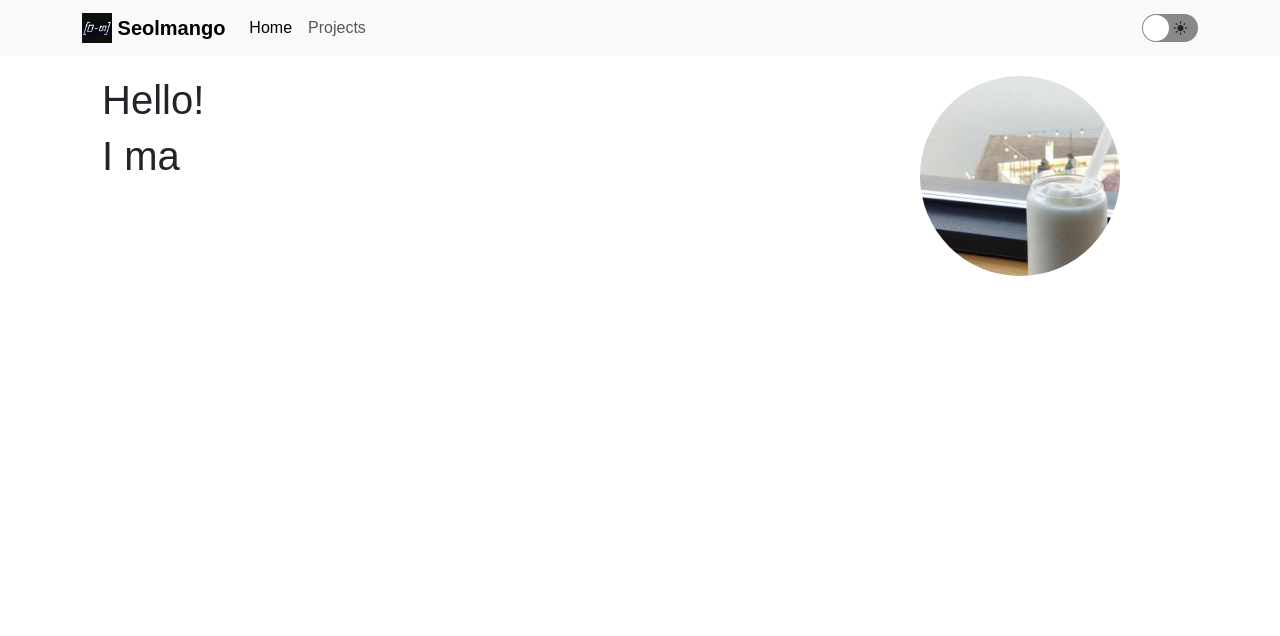
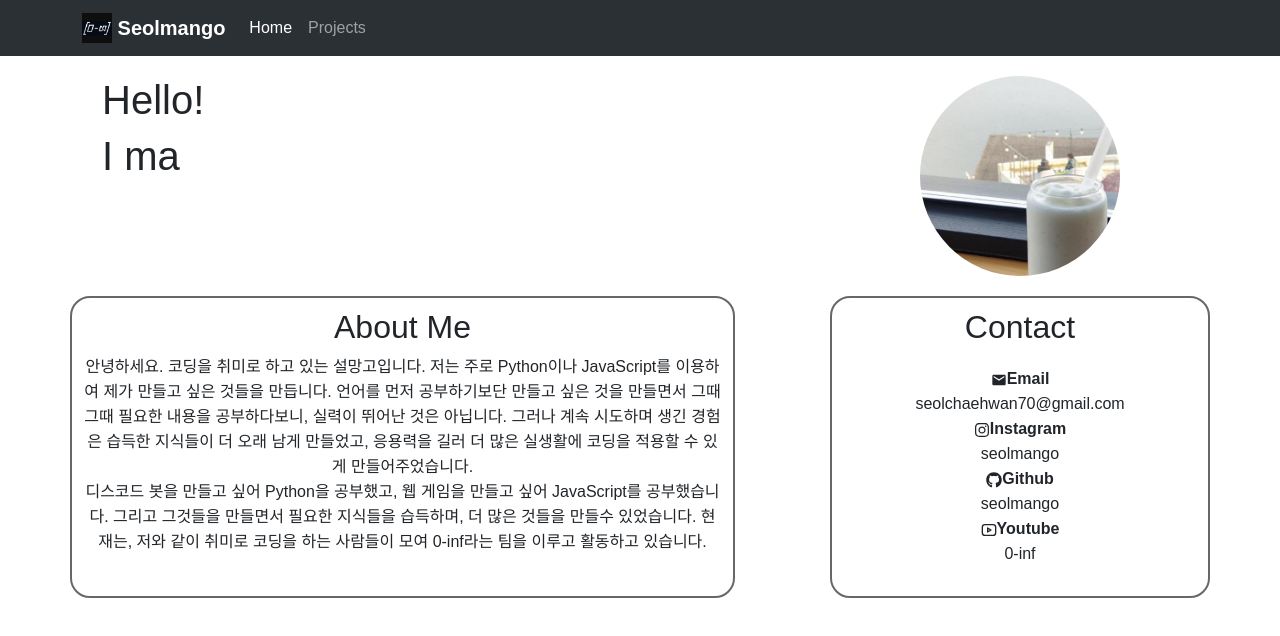
Before and after one commit to seolmango/seolmango.github.io, a React (Create React App) app: page / in a window 1280 px wide. Shown: the top 636 px of the page. Built offline with nearby package versions, Linux system fonts and the light colour scheme; a web font is replaced by a local one.

Commit message:
그냥 다크모드 변경 삭제

```diff
--- a/src/App.js
+++ b/src/App.js
@@ -4,41 +4,17 @@ import Main from "./pages/main";
 import Projects from "./pages/projects";
 import 'bootstrap/dist/css/bootstrap.min.css';
 import './main.css';
-import {createContext, useState} from "react";
-
-const get_user_theme = () => {
-    const user_theme = localStorage.getItem("theme");
-    if (user_theme) {
-        return user_theme;
-    } else {
-        if (!window.matchMedia) return "dark";
-        if (window.matchMedia("(prefers-color-scheme: dark)").matches) {
-            return "dark";
-        } else {
-            return "light";
-        }
-    }
-}
-export const ThemeContext = createContext(null);
 
 function App() {
-    const [theme, setTheme] = useState(get_user_theme());
-
-    const toggleTheme = () => {
-        setTheme(theme === "light" ? "dark" : "light")
-        localStorage.setItem("theme", theme === "light" ? "dark" : "light");
-    }
   return (
     <div className="App">
-        <ThemeContext.Provider value={{theme, toggleTheme}}>
-          <BrowserRouter>
-              <MyNavbar current={theme} toggle={toggleTheme}/>
-              <Routes>
-                  <Route path="/" element={<Main current={theme}/>} />
-                  <Route path="/projects" element={<Projects />} />
-              </Routes>
-          </BrowserRouter>
-        </ThemeContext.Provider>
+        <BrowserRouter>
+            <MyNavbar/>
+            <Routes>
+                <Route path="/" element={<Main/>} />
+                <Route path="/projects" element={<Projects />} />
+            </Routes>
+        </BrowserRouter>
     </div>
   );
 }
--- a/src/etc/navbar.js
+++ b/src/etc/navbar.js
@@ -2,26 +2,12 @@ import React from "react";
 import {Container, Navbar, Nav} from "react-bootstrap";
 import zerotoing from "../assets/zerotoing.png";
 import "./Navbar.css";
-import ReactSwitch from "react-switch";
-import {MdDarkMode, MdLightMode} from "react-icons/md";
 import {LinkContainer} from "react-router-bootstrap";
-
-const get_dark_icon = () => {
-    return (
-        <MdDarkMode className={"icons"}/>
-    )
-}
-
-const get_light_icon = () => {
-    return (
-        <MdLightMode className={"icons"}/>
-    )
-}
 
 const MyNavbar = (props) => {
     return (
       <div>
-        <Navbar className="bg-body-tertiary" data-bs-theme={props.current}>
+        <Navbar className="bg-body-tertiary" data-bs-theme="dark">
             <Container>
                 <Navbar.Brand href="/" className="title">
                     <img
@@ -43,7 +29,6 @@ const MyNavbar = (props) => {
                             <Nav.Link className={"normal"}>Projects</Nav.Link>
                         </LinkContainer>
                     </Nav>
-                    <ReactSwitch className={"switch-button"} onChange={props.toggle} checked={props.current === "dark"} checkedIcon={get_dark_icon()} uncheckedIcon={get_light_icon()} onColor={"#888"}/>
                 </Navbar.Collapse>
             </Container>
         </Navbar>
--- a/src/pages/main.css
+++ b/src/pages/main.css
@@ -18,13 +18,12 @@
     justify-content: center;
     align-items: center;
     flex-direction: column;
-    margin-top: 20px;
+    margin: 20px;
 }
 
 .hello-area {
-    margin-top: 20px;
     text-align: left;
-    margin-left: 20px;
+    margin: 20px;
 }
 
 .inline {
@@ -40,3 +39,35 @@
         opacity: 0;
     }
 }
+
+.description-area{
+    text-align: center;
+    border-radius: 20px;
+    border: #676767 2px solid;
+    margin-top: 20px;
+    margin-bottom: 20px;
+    padding: 10px;
+}
+
+.contact-area{
+    text-align: center;
+    border-radius: 20px;
+    border: #676767 2px solid;
+    margin-top: 20px;
+    margin-bottom: 20px;
+    padding: 10px;
+    word-break: break-all;
+}
+
+.des-con-con {
+    justify-content: space-between;
+}
+
+.contact-items {
+    display: flex;
+    justify-content: center;
+    align-items: center;
+    flex-direction: column;
+    margin-top: 20px;
+    margin-bottom: 20px;
+}
--- a/src/pages/main.js
+++ b/src/pages/main.js
@@ -2,6 +2,9 @@ import React from 'react';
 import "./main.css";
 import {Row, Col, Container} from "react-bootstrap";
 import profile from "../assets/myprofile.jpeg";
+import {MdEmail} from "react-icons/md";
+import {FaInstagram, FaGithub} from "react-icons/fa";
+import {TbBrandYoutube} from "react-icons/tb";
 
 const typing_text_list = [
     "I'm Seolmango!",
@@ -63,6 +66,53 @@ const Main = (props) => {
                   </div>
               </Col>
           </Row>
+          <Row className={"des-con-con"}>
+              <Col md={7} className={"description-area"}>
+                  <h2 className={"title"}>About Me</h2>
+                  <span className={"normal"}>안녕하세요. 코딩을 취미로 하고 있는 설망고입니다. </span>
+                  <span className={"normal"}>저는 주로 Python이나 JavaScript를 이용하여 제가 만들고 싶은 것들을 만듭니다. </span>
+                  <span className={"normal"}>언어를 먼저 공부하기보단 만들고 싶은 것을 만들면서 그때그때 필요한 내용을 공부하다보니, </span>
+                  <span className={"normal"}>실력이 뛰어난 것은 아닙니다. 그러나 계속 시도하며 생긴 경험은 습득한 지식들이 더 오래 남게 만들었고, </span>
+                  <span className={"normal"}>응용력을 길러 더 많은 실생활에 코딩을 적용할 수 있게 만들어주었습니다.</span>
+                  <br/>
+                  <span className={"normal"}>디스코드 봇을 만들고 싶어 Python을 공부했고, 웹 게임을 만들고 싶어 JavaScript를 공부했습니다. </span>
+                  <span className={"normal"}>그리고 그것들을 만들면서 필요한 지식들을 습득하며, 더 많은 것들을 만들수 있었습니다. </span>
+                  <span className={"normal"}>현재는, 저와 같이 취미로 코딩을 하는 사람들이 모여 0-inf라는 팀을 이루고 활동하고 있습니다. </span>
+              </Col>
+              <Col md={4} className={"contact-area"}>
+                  <h2 className={"title"}>Contact</h2>
+                  <div className={"contact-items"}>
+                      <div onClick={function () {
+                          window.open("mailto:seolchaehwan70@gmail.com");
+                      }}>
+                          <b><span className={"normal"}><MdEmail/>Email</span></b>
+                          <br/>
+                          <span className={"normal"}>seolchaehwan70@gmail.com</span>
+                      </div>
+                      <div onClick={function () {
+                          window.open("https://www.instagram.com/seolmango/");
+                      }}>
+                          <b><span className={"normal"}><FaInstagram/>Instagram</span></b>
+                          <br/>
+                          <span className={"normal"}>seolmango</span>
+                      </div>
+                      <div onClick={function () {
+                          window.open("https://github.com/seolmango");
+                      }}>
+                          <b><span className={"normal"}><FaGithub/>Github</span></b>
+                          <br/>
+                          <span className={"normal"}>seolmango</span>
+                      </div>
+                      <div onClick={function () {
+                          window.open("https://youtube.com/@zerotoinf?si=lW00UmppmJLUmVeo");
+                      }}>
+                          <b><span className={"normal"}><TbBrandYoutube/>Youtube</span></b>
+                          <br/>
+                          <span className={"normal"}>0-inf</span>
+                      </div>
+                  </div>
+              </Col>
+          </Row>
       </Container>
     );
 }
```
